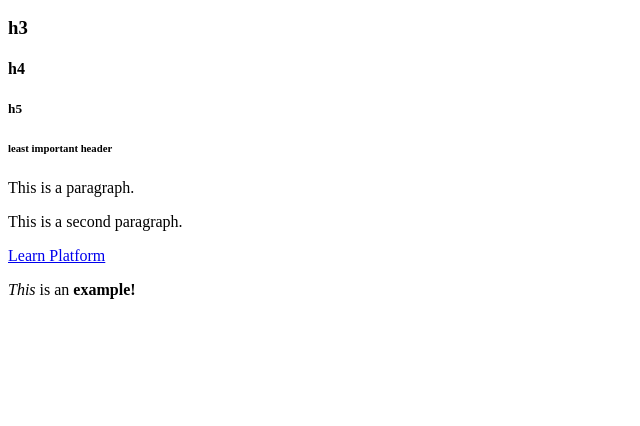
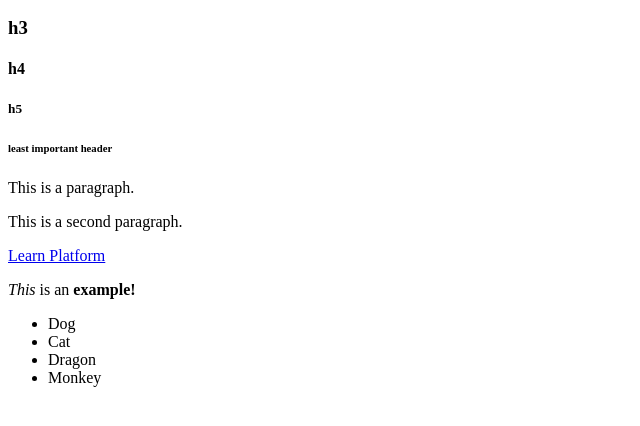
Before and after one commit to samelsiddiqui/BasicHTML, a plain HTML site: page index.html in a window 1280 px wide. Shown: the part 168-594 px from the top of the page, without its empty margins (0-640 px from the left). Drawn offline with Linux system fonts and the light colour scheme.

Commit message:
initial commit

```diff
--- a/index.html
+++ b/index.html
@@ -19,6 +19,13 @@
 
     <p><em>This</em> is an <strong>example!</strong></p>
 
+    <ul>
+        <li>Dog</li>
+        <li>Cat</li>
+        <li>Dragon</li>
+        <li>Monkey</li>
+    </ul>
+
 
 
 </body>
```
